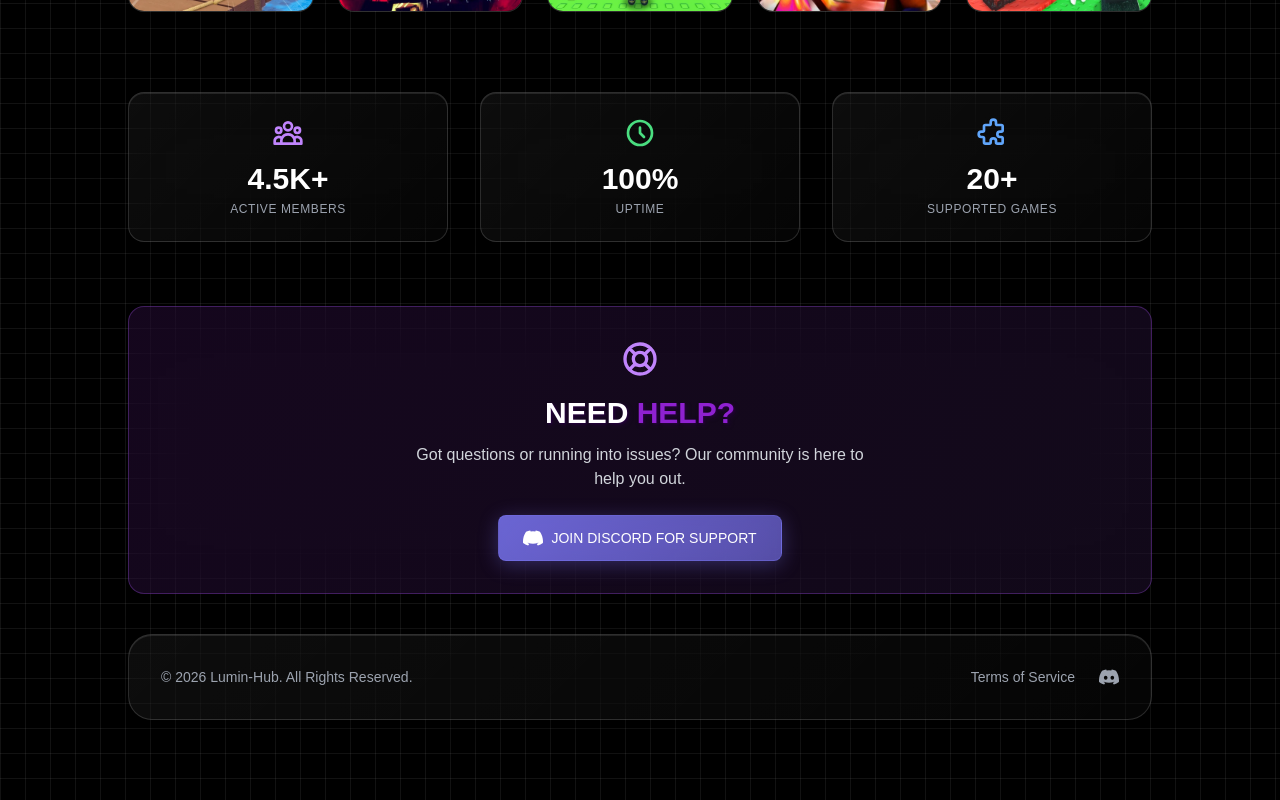
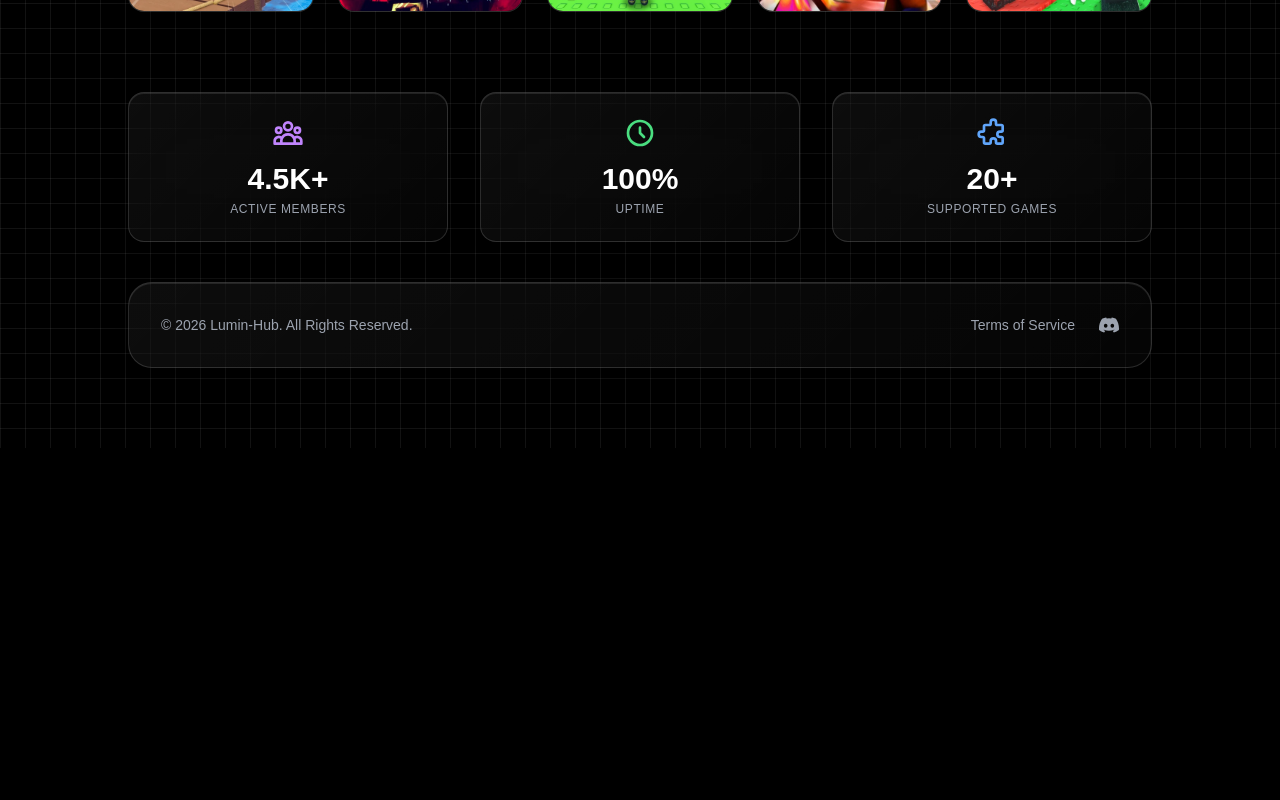
Before and after one commit to swevenxu/luminhub, a Next.js app: page / in a window 1280 px wide. Shown: the part 922-1722 px from the top of the page. After the commit the page ends 1370 px from the top, so only its background shows below. Built offline with nearby package versions, Linux system fonts and the light colour scheme; a web font is replaced by a local one.

Commit message:
uh remove support for now

```diff
--- a/app/page.tsx
+++ b/app/page.tsx
@@ -405,75 +405,6 @@ export default function HomePage() {
             </div>
           </div>
 
-          {/* Support Section */}
-          <div
-            className="mt-8 md:mt-16 rounded-2xl p-6 md:p-8 text-center"
-            style={{
-              background: "linear-gradient(135deg, rgba(138, 43, 196, 0.15), rgba(168, 85, 247, 0.1))",
-              backdropFilter: "blur(40px) saturate(180%)",
-              WebkitBackdropFilter: "blur(40px) saturate(180%)",
-              border: "1px solid rgba(168, 85, 247, 0.3)",
-            }}
-          >
-            <div className="flex items-center justify-center mb-4">
-              <svg
-                className="w-10 h-10 text-purple-400"
-                fill="none"
-                stroke="currentColor"
-                viewBox="0 0 24 24"
-              >
-                <path
-                  strokeLinecap="round"
-                  strokeLinejoin="round"
-                  strokeWidth={2}
-                  d="M18.364 5.636l-3.536 3.536m0 5.656l3.536 3.536M9.172 9.172L5.636 5.636m3.536 9.192l-3.536 3.536M21 12a9 9 0 11-18 0 9 9 0 0118 0zm-5 0a4 4 0 11-8 0 4 4 0 018 0z"
-                />
-              </svg>
-            </div>
-            <h2
-              className="text-2xl md:text-3xl font-bold text-white mb-3 uppercase"
-              style={{
-                fontFamily: "'Khand', sans-serif",
-                textShadow:
-                  "1px 1px 2px rgba(41, 2, 66, 0.8), 2px 2px 4px rgba(41, 2, 66, 0.6)",
-              }}
-            >
-              Need <span style={{ color: "#8f21d1" }}>Help?</span>
-            </h2>
-            <p
-              className="text-gray-300 text-sm md:text-base mb-6 max-w-md mx-auto"
-              style={{ fontFamily: "'Bespoke Sans', sans-serif" }}
-            >
-              Got questions or running into issues? Our community is here to help you out.
-            </p>
-            <a
-              href="https://discord.gg/luminhub"
-              target="_blank"
-              rel="noopener noreferrer"
-              className="inline-flex items-center gap-2 uppercase text-sm"
-              style={{
-                fontFamily: "'Expose', sans-serif",
-                background: 'linear-gradient(135deg, rgba(127, 124, 255, 0.8), rgba(127, 124, 255, 0.6))',
-                backdropFilter: 'blur(20px)',
-                color: 'rgb(255, 255, 255)',
-                padding: '12px 24px',
-                borderRadius: '8px',
-                fontWeight: '500',
-                border: '1px solid rgba(127, 124, 255, 0.3)',
-                boxShadow: '0 4px 20px rgba(127, 124, 255, 0.3)',
-                transition: '0.3s cubic-bezier(0.4, 0, 0.2, 1)',
-              }}
-            >
-              <svg
-                className="w-5 h-5"
-                fill="currentColor"
-                viewBox="0 0 24 24"
-              >
-                <path d="M20.317 4.37a19.791 19.791 0 00-4.885-1.515.074.074 0 00-.079.037c-.21.375-.444.864-.608 1.25a18.27 18.27 0 00-5.487 0 12.64 12.64 0 00-.617-1.25.077.077 0 00-.079-.037A19.736 19.736 0 003.677 4.37a.07.07 0 00-.032.027C.533 9.046-.32 13.58.099 18.057a.082.082 0 00.031.057 19.9 19.9 0 005.993 3.03.078.078 0 00.084-.028c.462-.63.874-1.295 1.226-1.994a.076.076 0 00-.041-.106 13.107 13.107 0 01-1.872-.892.077.077 0 01-.008-.128 10.2 10.2 0 00.372-.292.074.074 0 01.077-.01c3.928 1.793 8.18 1.793 12.062 0a.074.074 0 01.078.01c.12.098.246.198.373.292a.077.077 0 01-.006.127 12.299 12.299 0 01-1.873.892.077.077 0 00-.041.107c.36.698.772 1.362 1.225 1.993a.076.076 0 00.084.028 19.839 19.839 0 006.002-3.03.077.077 0 00.032-.054c.5-5.177-.838-9.674-3.549-13.66a.061.061 0 00-.031-.03z" />
-              </svg>
-              Join Discord for Support
-            </a>
-          </div>
 
           <div
             className="mt-8 md:mt-10 rounded-2xl md:rounded-3xl py-6 md:py-8 px-4 md:px-8"
```
